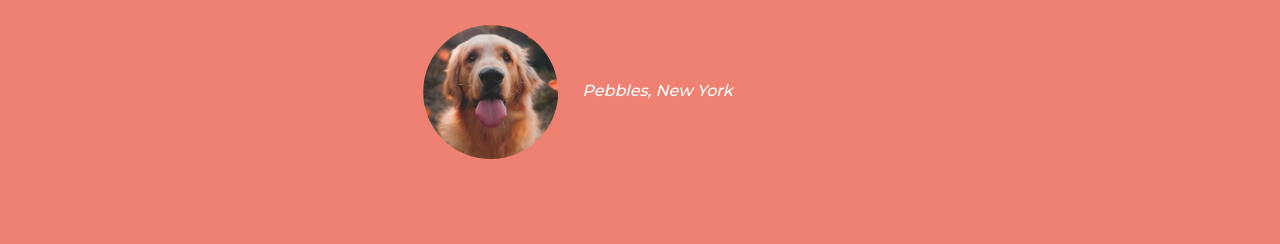
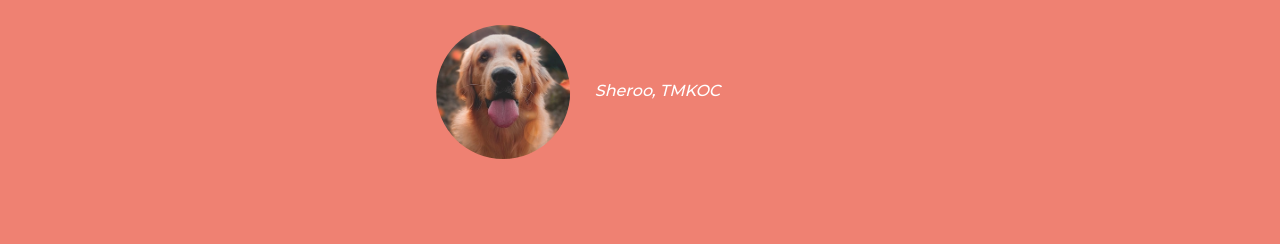
Before and after one commit to abhimanyusoni/tindog, a plain HTML site: page index.html in a window 1280 px wide. Shown: the part 1435-1679 px from the top of the page. Drawn offline with nearby package versions, Linux system fonts and the light colour scheme.

Commit message:
Update index.html

```diff
--- a/index.html
+++ b/index.html
@@ -121,7 +121,7 @@
     <div class="carousel-item active" >
       <h2>I no longer have to sniff other dogs for love. I've found the hottest Corgi on TinDog. Woof.</h2>
     <img class="testimonial-image" src="images/dog-img.jpg" alt="dog-profile">
-    <em>Pebbles, New York</em>
+    <em>Sheroo, TMKOC </em>
     </div>
     <div class="carousel-item">
       <h2 class="testimonial-text">My dog used to be so lonely, but with TinDog's help, they've found the love of their life. I think.</h2>
```
